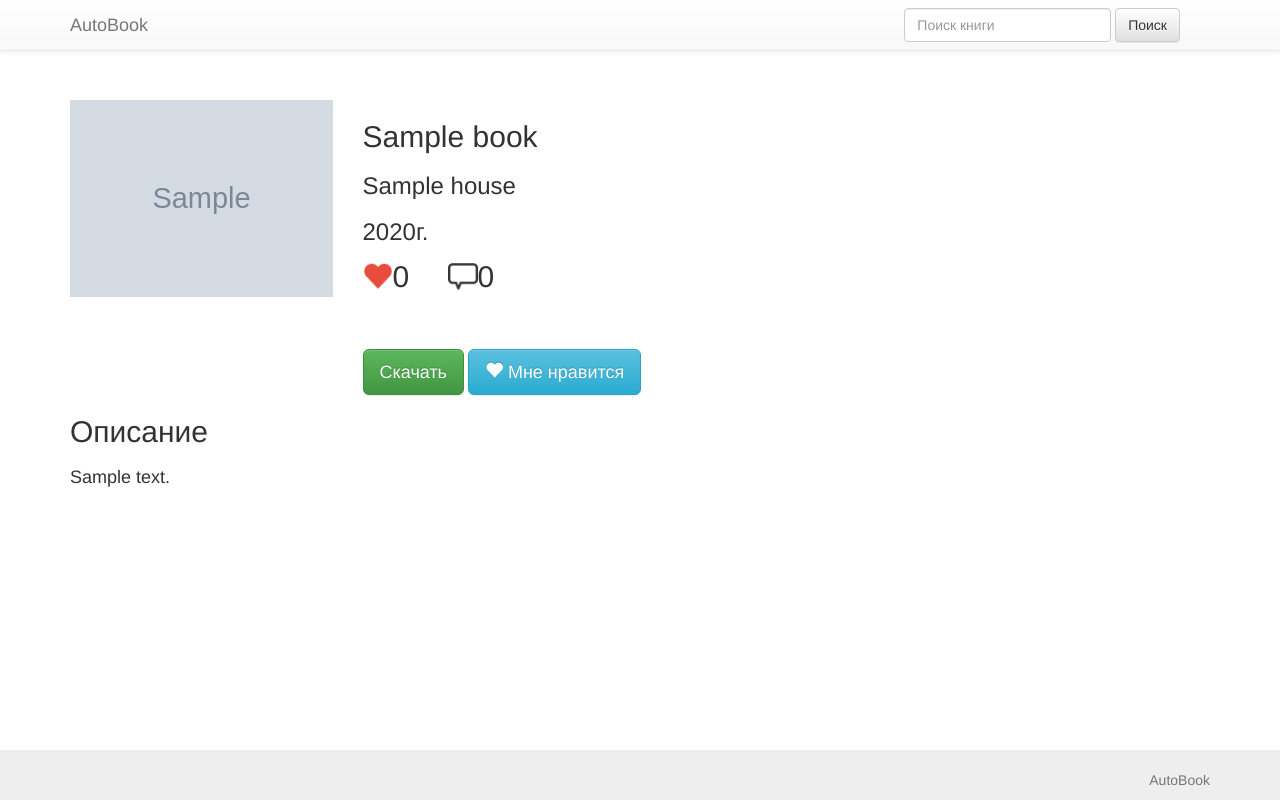
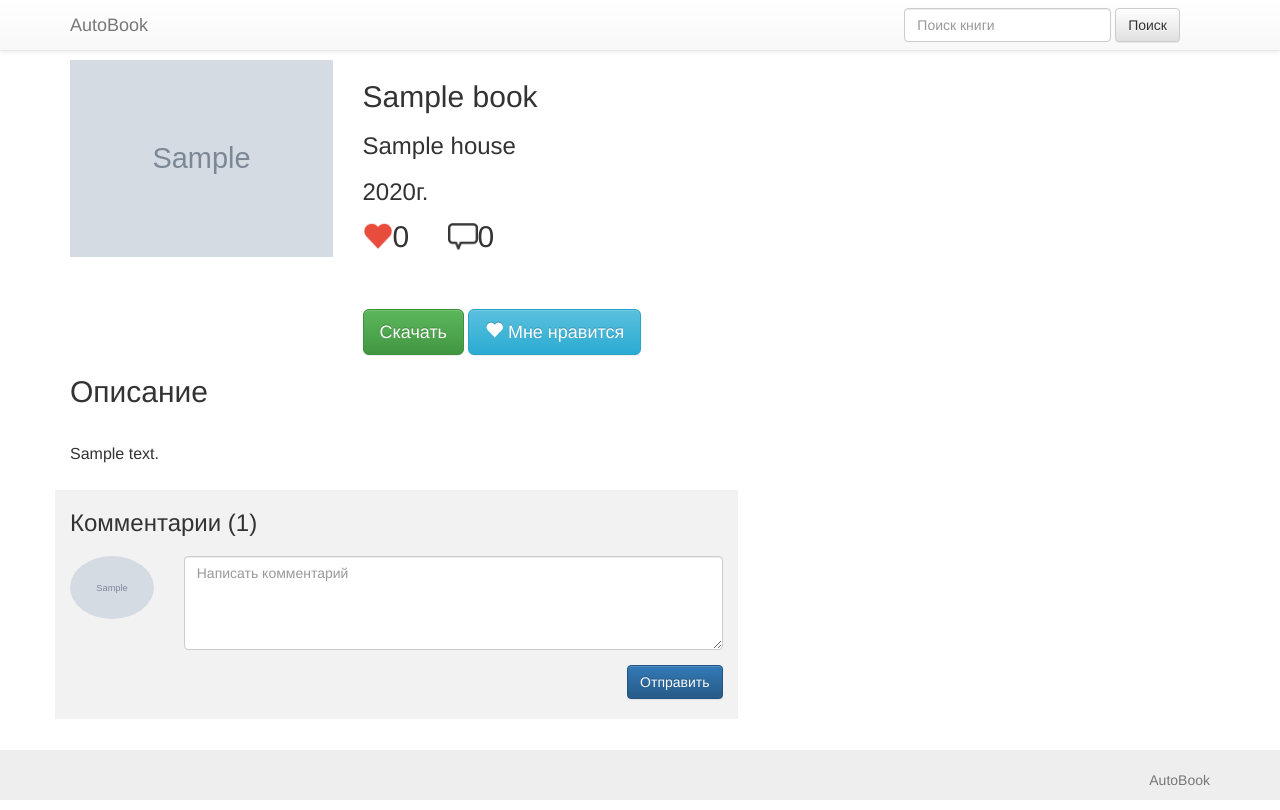
Before and after one commit to Angaev/AutoBook, a PHP site: page /book.php?book_id=1 in a window 1280 px wide. Run offline with PHP 8.4, Linux system fonts and the light colour scheme; the visitor is signed in with stand-in values (Sample User, id 1); tables that the repository leaves empty or names only in its code hold one stand-in row (values such as "Sample post"); grey boxes marked "Sample" are stand-in pictures; some libraries are stand-ins or nearby versions.

Commit message:
new update
Add comments for books
BugFix
Bug Add

```diff
--- a/book.php
+++ b/book.php
@@ -12,12 +12,19 @@
         if ($_GET['result'] == 3) {
             $message = 'Книга обнолена';
         }
+        if ($_GET['result'] == 4) {
+            $message = 'Комментарий удален';
+        }
     }
     if (empty($_GET['book_id'])) {
        redirect('index.php');
     }
     $id = $_GET['book_id'];
-    $userId = $_SESSION['user_id'];
+    if (!isset($_SESSION['user_id'])) {
+        $userId = null;
+    } else {
+        $userId = $_SESSION['user_id'];
+    }
 
     if (isUserLogin()) {
       if (isUserAlreadyLikeBook($userId, $id)) {
@@ -41,6 +48,11 @@
         'likeBtn' => $likeBtn,
         'bookId' => $id,
         'admin' => isAdmin(),
-        'message' => $message
-        );
+        'message' => $message,
+        'countComment' => getCountCommentsBook($id),
+        'isUserLogin' => isUserLogin(),
+        'isUserAdmin' => isAdmin(),
+       'userData' => getUserData($userId),
+       'commentsData' => getCommentsBook($id)
+         );
     echo getView('book.twig', $vars);
--- a/css/main.css
+++ b/css/main.css
@@ -44,6 +44,12 @@
   margin-left: 10px;
 }
 
+.book_description
+{
+  margin: 20px 0;
+  line-height: 2;
+  font-size: 16px;
+}
 
 .book_big_cover
 {
@@ -85,3 +91,29 @@
   height: 445px;
   overflow: hidden;
 }
+
+.comments
+{
+  background: #f2f2f2;
+}
+
+.commentsCnt
+{
+
+}
+
+.comment
+{
+    margin: 20px 0;
+}
+
+.userName
+{
+  font-size: 20px;
+  margin-bottom: 5px;
+}
+
+.commentText
+{
+  margin-bottom: 10px;
+}
--- a/include/bookDB.inc.php
+++ b/include/bookDB.inc.php
@@ -272,8 +272,6 @@
         $query = 'SELECT actual FROM likes
                   WHERE user_id = "' . dbQuote($userId) . '" and book_id = "' . dbQuote($bookId).'" ';
         $result = dbQueryGetResult($query);
-        //нехватает проверки на пустой массив
-        var_dump($result);
         return ($result[0]["actual"] == 1);
     }
 
--- a/include/user.inc.php
+++ b/include/user.inc.php
@@ -201,3 +201,22 @@
 
         return dbQuery($query);
     }
+
+
+    function getUserData($id)
+    {
+
+        if ($id == NULL) {
+            return false;
+        }
+
+        $query = '
+                  SELECT
+                      Name, Subname, img
+                  FROM users
+                  WHERE
+                      id = "'. dbQuote($id) .'"
+                  ';
+        $result = dbQueryGetResult($query);
+        return($result[0]);
+    }
--- a/template/book.twig
+++ b/template/book.twig
@@ -48,11 +48,14 @@
     <div class="col-md-12">
       <h2>Описание</h2>
     </div>
-    <div class="col-md-12">
-      <h4 class="text-justify">
-        {{ description|e|nl2br }}
-      </h4>
+    <div class="col-md-10">
+      <div class="book_description text-justify">
+        <span>
+          {{ description|e|nl2br }}
+        </span>
+      </div>
     </div>
   </div>
+  {% include 'comments.twig' %}
 
 {% endblock %}
--- /dev/null
+++ b/template/comments.twig
@@ -0,0 +1,60 @@
+<div class="row">
+  <div class="col-md-7 comments">
+    <div class="commentsCnt">
+      <h3>
+        Комментарии ({{ countComment }})
+      </h3>
+    </div>
+    {% if isUserLogin %}
+    <div class="comment ">
+      <div class="row">
+        <div class="col-md-2">
+          <img src={% if userData["img"] == null %} "img/avatar/noavatar.png" {% else %} "{{ userData["img"] }}"{% endif %} class="img-responsive img-circle">
+        </div>
+        <div class="col-md-10">
+            <form action="actions/add_comment.php" method="post">
+              <div class="form-group">
+                <textarea class="form-control" name="text" placeholder="Написать комментарий" required
+                rows="4"></textarea>
+                <input type="hidden" name="book_id" value="{{ bookId }}"/>
+              </div>
+              <button type="submit" class="btn btn-primary pull-right">Отправить</button>
+            </form>
+        </div>
+      </div>
+    </div>
+    {% endif %}
+
+    {% for comment in commentsData %}
+      <div class="comment">
+        <div class="row">
+          <div class="col-md-2">
+            <img src={% if comment.img == null %} "img/avatar/noavatar.png" {% else %} "{{ userData["img"] }}"{% endif %} class="img-responsive img-circle">
+          </div>
+          <div class="col-md-10">
+            <div class="userName ">
+              <span>
+                {{ comment.Name }} {{ comment.Subname }}
+              </span>
+              <span class="pull-right">
+                {{ comment.date }}
+              </span>
+            </div>
+            <div class="commentText">
+              <span>{{ comment.comment|e|nl2br }}</span>
+            </div>
+          </div>
+          {% if isUserAdmin %}
+            <form action="actions/delete_comment.php" method="post">
+              <input type="hidden" name="commentId" value="{{ comment.id }}">
+              <input type="hidden" name="bookId" value="{{ comment.book_id }}">
+              <button type="submit" class="btn btn-danger pull-right">Удалить</button>
+            </form>
+          {% endif %}
+
+        </div>
+      </div>
+    {% endfor %}
+
+  </div>
+</div>
--- a/template/message.twig
+++ b/template/message.twig
@@ -1,5 +1,10 @@
-<div class="row">
-  <div class="col-md-6  col-md-offset-3">
-    <h3 class="text-warning text-center">{{ message }}</h3>
+{% if message != null%}
+  <div class="row">
+    <div class="col-md-3 col-md-offset-4">
+      <div class="alert alert-info alert-dismissable text-center">
+         <a href="#" class="close" data-dismiss="alert" aria-label="close">&times;</a>
+        <strong> {{ message }} </strong>
+      </div>
+    </div>
   </div>
-</div>
+{% endif %}
--- a/template/pagination.twig
+++ b/template/pagination.twig
@@ -2,15 +2,15 @@
   <div class="col-md-6 col-md-offset-3 text-center">
     <ul class="pagination">
       <li {% if pointer == 'leftOff' or pointer == 'offAll' %} class="disabled" {% endif %}>
-          <a {% if pointer != 'leftOff' or pointer != 'offAll'%} href="{{pageName}}"{% endif %}>
+          <a {% if pointer != 'leftOff' or pointer != 'offAll'%} href="{{ pageName }}" {% else %} href="#" {% endif %}>
             «
           </a>
       </li>
       {% for page in pageList %}
-        <li><a href="{{pageName}}?page={{page}}">{{page}}</a></li>
+        <li><a href="{{ pageName }}?page={{page}}">{{page}}</a></li>
       {% endfor %}
       <li {% if pointer == 'rightOff' or pointer == 'offAll' %} class="disabled" {% endif %}>
-        <a {% if pointer != 'rightOff' or pointer != 'offAll' %} href="{{pageName}}?page={{lastPage}}" {% endif %}>
+        <a {% if pointer != 'rightOff' or pointer != 'offAll' %} href="{{ pageName }}?page={{ lastPage }}" {% else %} href="#" {% endif %}>
           »
         </a>
       </li>
--- a/возможности.txt
+++ b/возможности.txt
@@ -19,12 +19,12 @@
 Пользовательская часть
 [v] Регистрация нового пользователя
 [v] Вход в ученую запись
-[?] Сброс пароля
+
 
 
 Портал
 [v] Лучшие 50 книг
 [X] Поиск по названию //баг при перелистывании (не сохраняет параметр поискового запроса)
 [v] Вывод всех книг
-[x] Карточка книги //добавить систему комментирования
+[v] Карточка книги
 [v] Лайк / отмена лайка книги
```
Also changed, not shown: actions/add_comment.php (added, +20 -0 lines), actions/delete_comment.php (added, +11 -0 lines), include/comment.inc.php (added, +45 -0 lines), pesok.php (+10 -3 lines), template/login.twig (+7 -7 lines), img/avatar/admin.jpg (added).
